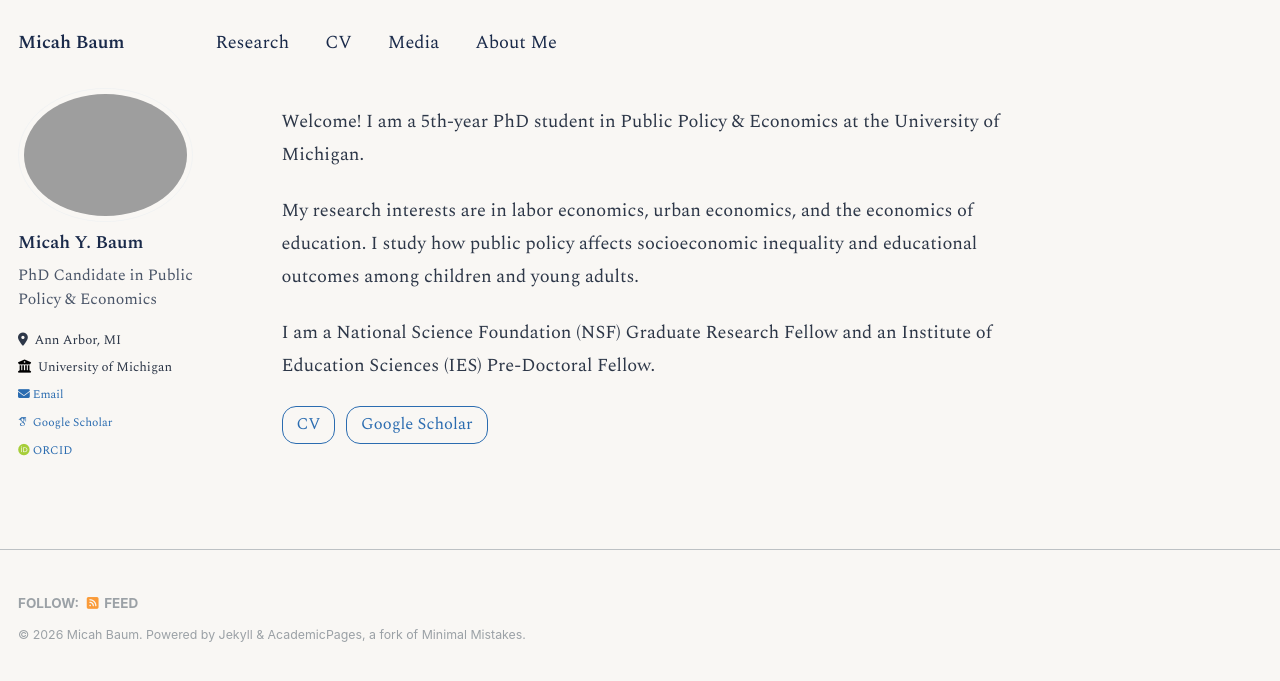
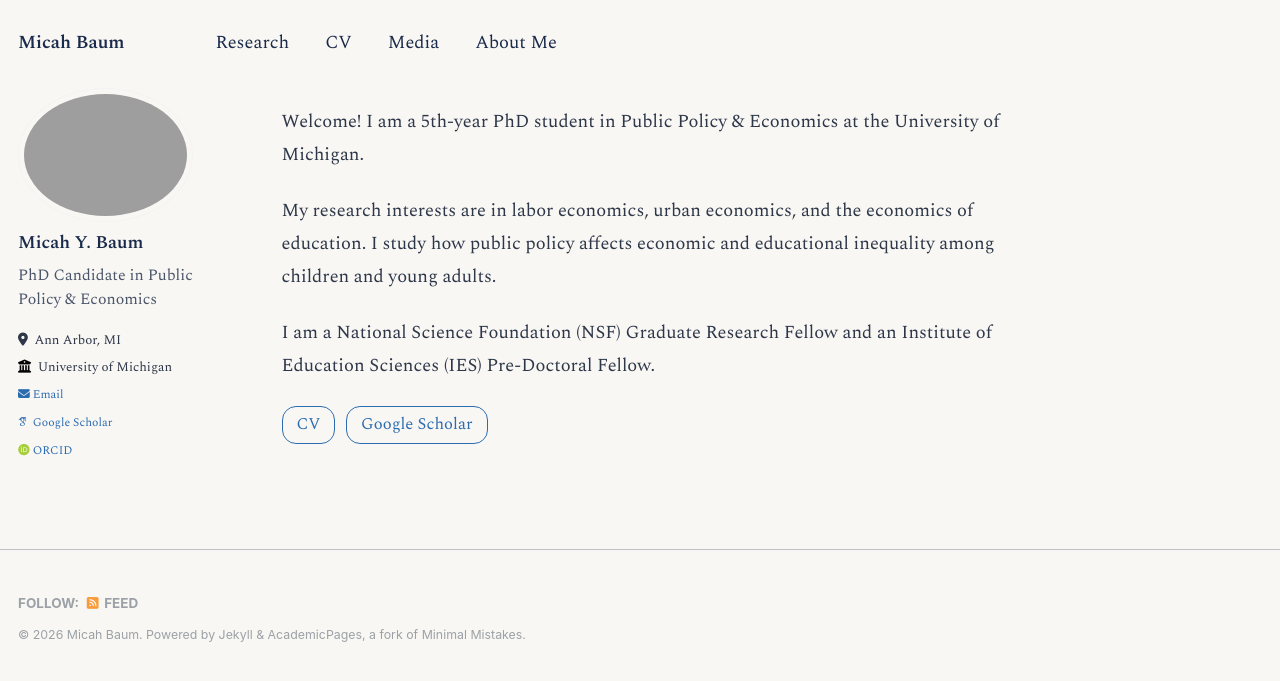
Before and after one commit to micah-baum/micah-baum.github.io, a Jekyll site: the page built from _pages/about.md, in a window 1280 px wide. Shown: the top 681 px of the page. Built offline with Jekyll 4.4.1, drawn with Linux system fonts in a browser that asks for light colours; some web fonts are replaced.

Commit message:
Update about.md

```diff
--- a/_pages/about.md
+++ b/_pages/about.md
@@ -8,7 +8,7 @@ redirect_from:
 
 Welcome! I am a 5th-year PhD student in Public Policy & Economics at the University of Michigan.
 
-My research interests are in labor economics, urban economics, and the economics of education. I study how public policy affects socioeconomic inequality and educational outcomes among children and young adults.
+My research interests are in labor economics, urban economics, and the economics of education. I study how public policy affects economic and educational inequality among children and young adults.
 
 I am a National Science Foundation (NSF) Graduate Research Fellow and an Institute of Education Sciences (IES) Pre-Doctoral Fellow.
 
```
